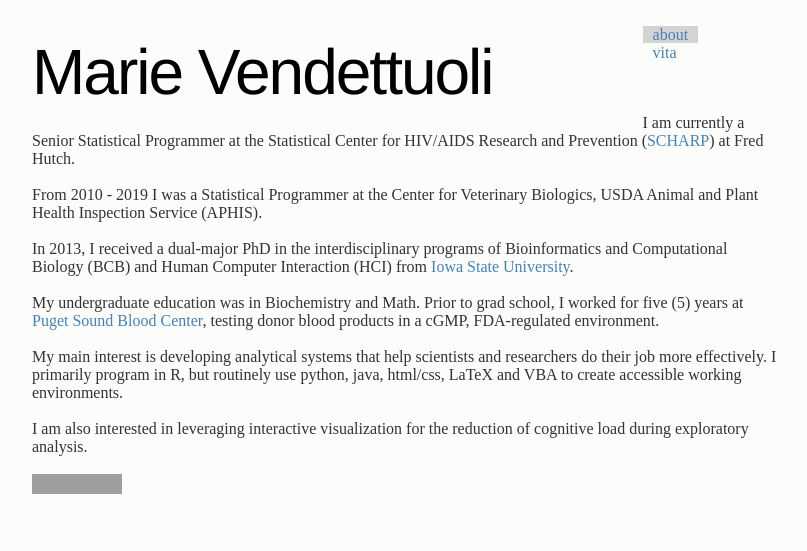
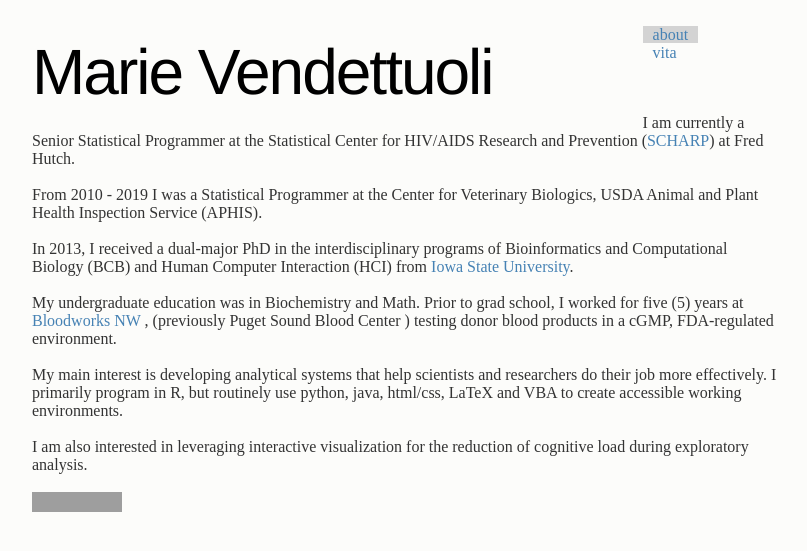
Before and after one commit to mariev/studiousmarie, a Jekyll site: the page built from index.md, in a window 1280 px wide. Shown: the top 551 px of the page, without its empty margins (233-1040 px from the left). Built offline with Jekyll 4.4.1, drawn with Linux system fonts in a browser that asks for light colours; grey boxes are pictures that could not be loaded.

Commit message:
BloodworksNW, not PSBC

```diff
--- a/index.md
+++ b/index.md
@@ -16,9 +16,8 @@ section: about
 	"http://www.iastate.edu/">Iowa State
 	University</a>. <br><br>
 	My undergraduate education was in Biochemistry and Math. Prior to grad school,
-	I worked for five (5) years at <a href = "http://psbc.org/home/index.htm"
-	title ="Donate a pint - save 3 lives!"> Puget
-	Sound Blood Center</a>, testing donor blood products in a cGMP, FDA-regulated environment.
+	I worked for five (5) years at <a href = "https://www.bloodworksnw.org/"
+	title ="Donate a pint - save 3 lives!"> Bloodworks NW </a>, (previously Puget Sound Blood Center ) testing donor blood products in a cGMP, FDA-regulated environment.
 	<br><br>
 	My main interest is developing analytical systems that help scientists and researchers
 	do their job more effectively. I primarily program in R, but routinely use python,
```
